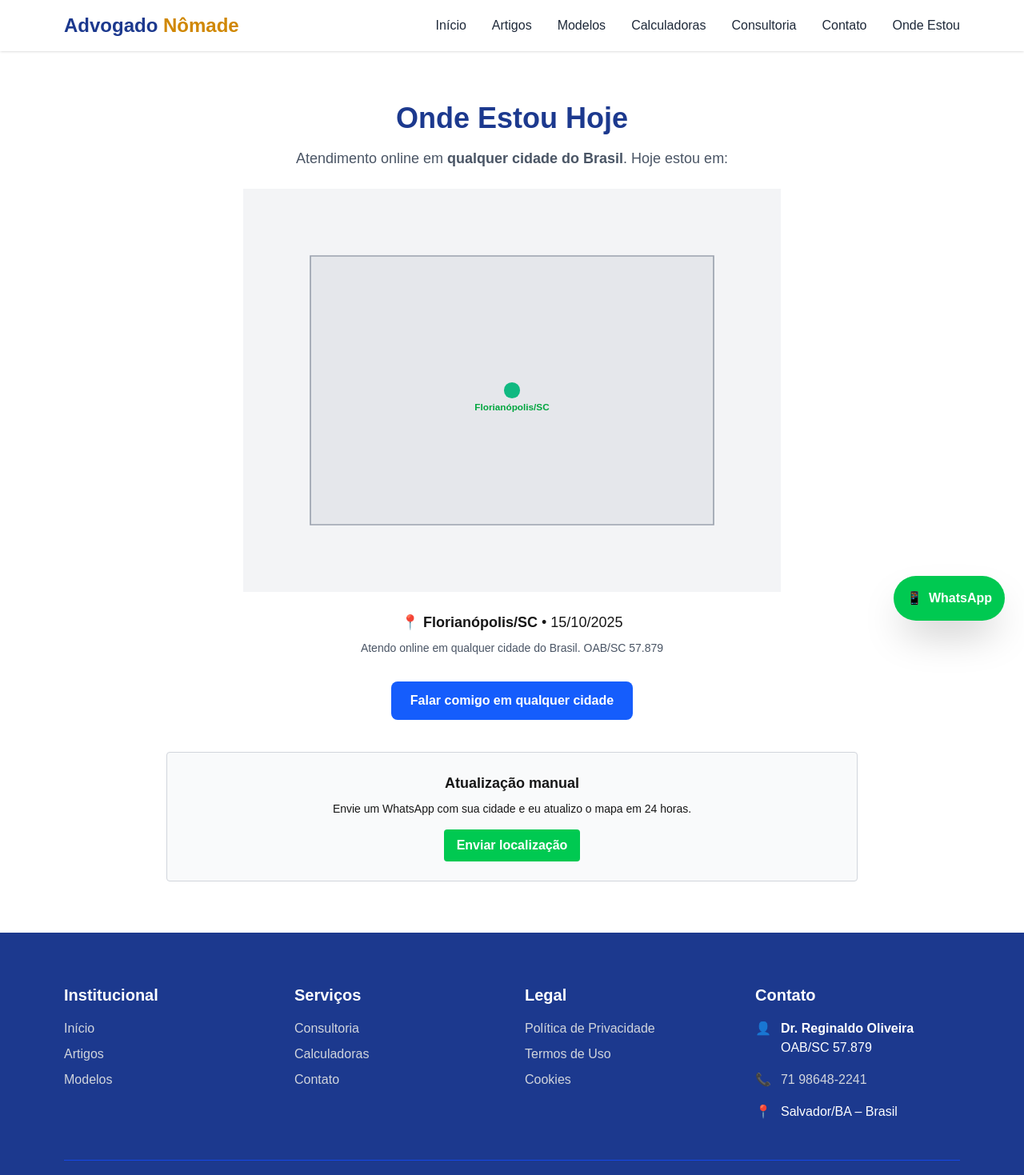
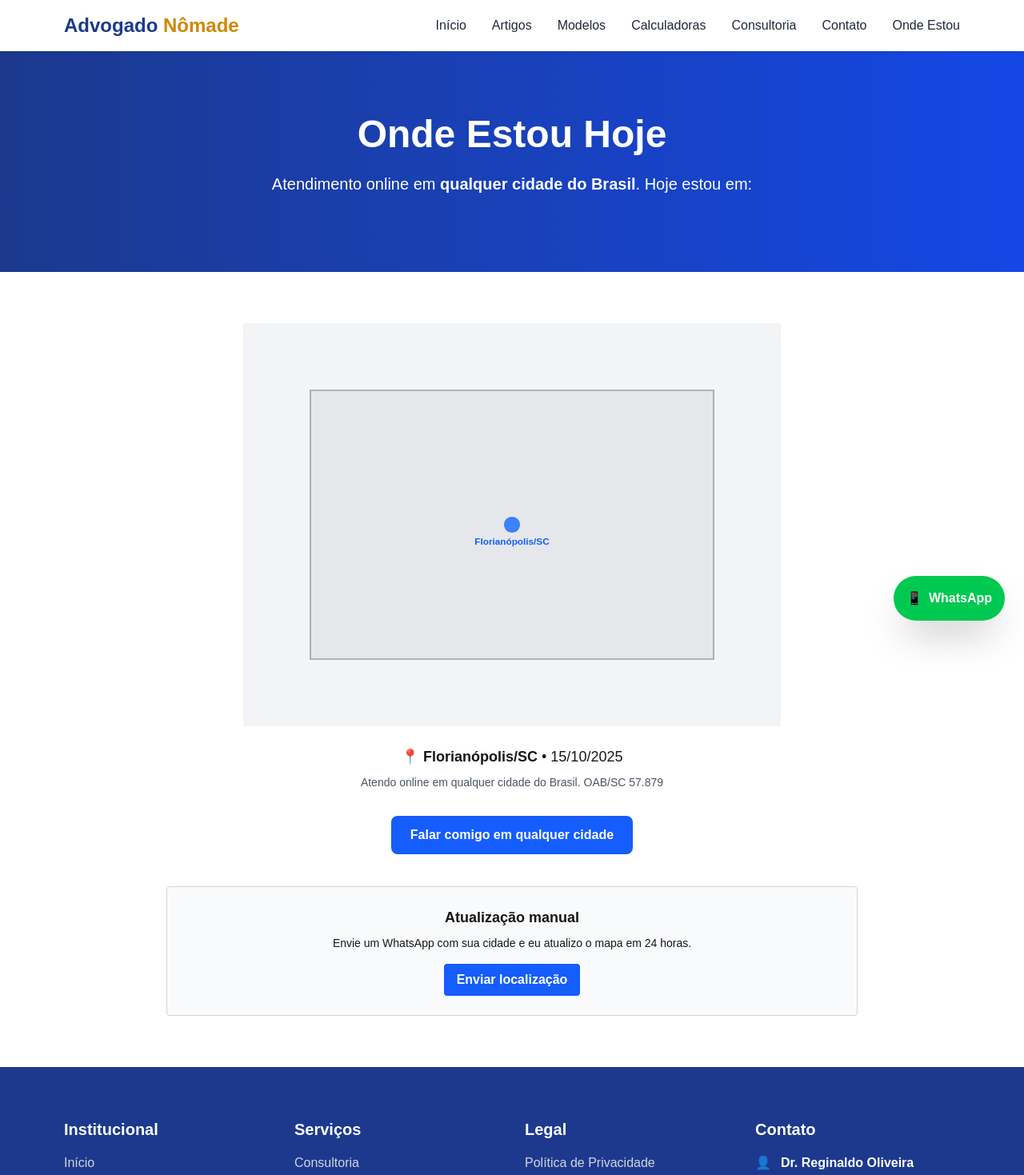
Before and after one commit to mestrereginaldo-site/advogadonomade1, a Next.js app: page /onde-estou in a window 1280 px wide. Shown: the top 1469 px of the page at 80% size. Built offline with nearby package versions, Linux system fonts and the light colour scheme.

Commit message:
Update page.tsx

```diff
--- a/app/onde-estou/page.tsx
+++ b/app/onde-estou/page.tsx
@@ -1,25 +1,37 @@
-// app/onde-estou/page.tsx
+import { Metadata } from "next";
 import Link from "next/link";
+
+export const metadata: Metadata = {
+  title: "Onde Estou - Advogado Nômade",
+  description: "Advogado nômade atendendo atualmente em Florianópolis/SC. Atendimento online em todo Brasil. OAB/SC 57.879.",
+  keywords: "advogado Florianópolis, advogado online, atendimento jurídico online, OAB/SC",
+};
 
 const cidadeAtual = "Florianópolis/SC";
 const dataAtual = "15/10/2025";
 
 export default function OndeEstou() {
   return (
+    <>
+      {/* Hero Section */}
+      <section className="bg-gradient-to-r from-blue-900 to-blue-700 text-white py-20 text-center">
+        <div className="max-w-4xl mx-auto px-4">
+          <h1 className="text-4xl md:text-5xl font-bold mb-6">Onde Estou Hoje</h1>
+          <p className="text-xl mb-4">
+            Atendimento online em <strong>qualquer cidade do Brasil</strong>. Hoje estou em:
+          </p>
+        </div>
+      </section>
+
       <section className="py-16 bg-white">
         <div className="max-w-4xl mx-auto px-4 text-center">
-        <h1 className="text-3xl md:text-4xl font-bold text-blue-900 mb-4">Onde Estou Hoje</h1>
-        <p className="text-lg mb-6 text-gray-600">
-          Atendimento online em <strong>qualquer cidade do Brasil</strong>. Hoje estou em:
-        </p>
-
           {/* PIN COLORIDO (sem imagem) */}
           <div className="flex justify-center mb-6">
             <svg viewBox="0 0 800 600" className="w-full max-w-2xl h-auto">
               <rect width="800" height="600" fill="#f3f4f6" />
               <path d="M100 100 L700 100 L700 500 L100 500 Z" fill="#e5e7eb" stroke="#9ca3af" strokeWidth="2" />
-            <circle cx="400" cy="300" r="12" fill="#10b981" />
-            <text x="400" y="330" textAnchor="middle" className="text-sm font-semibold fill-green-600">
+              <circle cx="400" cy="300" r="12" fill="#3b82f6" />
+              <text x="400" y="330" textAnchor="middle" className="text-sm font-semibold fill-blue-600">
                 {cidadeAtual}
               </text>
             </svg>
@@ -37,7 +49,7 @@ export default function OndeEstou() {
 
           {/* CTA FINAL (lead magnet) */}
           <div className="text-center">
-          <Link href="/consultoria" className="inline-block bg-blue-600 hover:bg-blue-700 text-white font-semibold py-3 px-6 rounded-lg">
+            <Link href="/consultoria" className="inline-block bg-blue-600 hover:bg-blue-700 text-white font-semibold py-3 px-6 rounded-lg transition-colors">
               Falar comigo em qualquer cidade
             </Link>
           </div>
@@ -51,12 +63,13 @@ export default function OndeEstou() {
             <Link
               href="https://wa.me/71986482241?text=Olá, estou em [CIDADE] e quero saber mais sobre consultoria."
               target="_blank"
-            className="inline-flex items-center gap-2 bg-green-500 hover:bg-green-600 text-white font-semibold py-2 px-4 rounded"
+              className="inline-flex items-center gap-2 bg-blue-600 hover:bg-blue-700 text-white font-semibold py-2 px-4 rounded transition-colors"
             >
               Enviar localização
             </Link>
           </div>
         </div>
       </section>
+    </>
   );
 }
```
Lines whose indentation alone changed are shown as unchanged.
